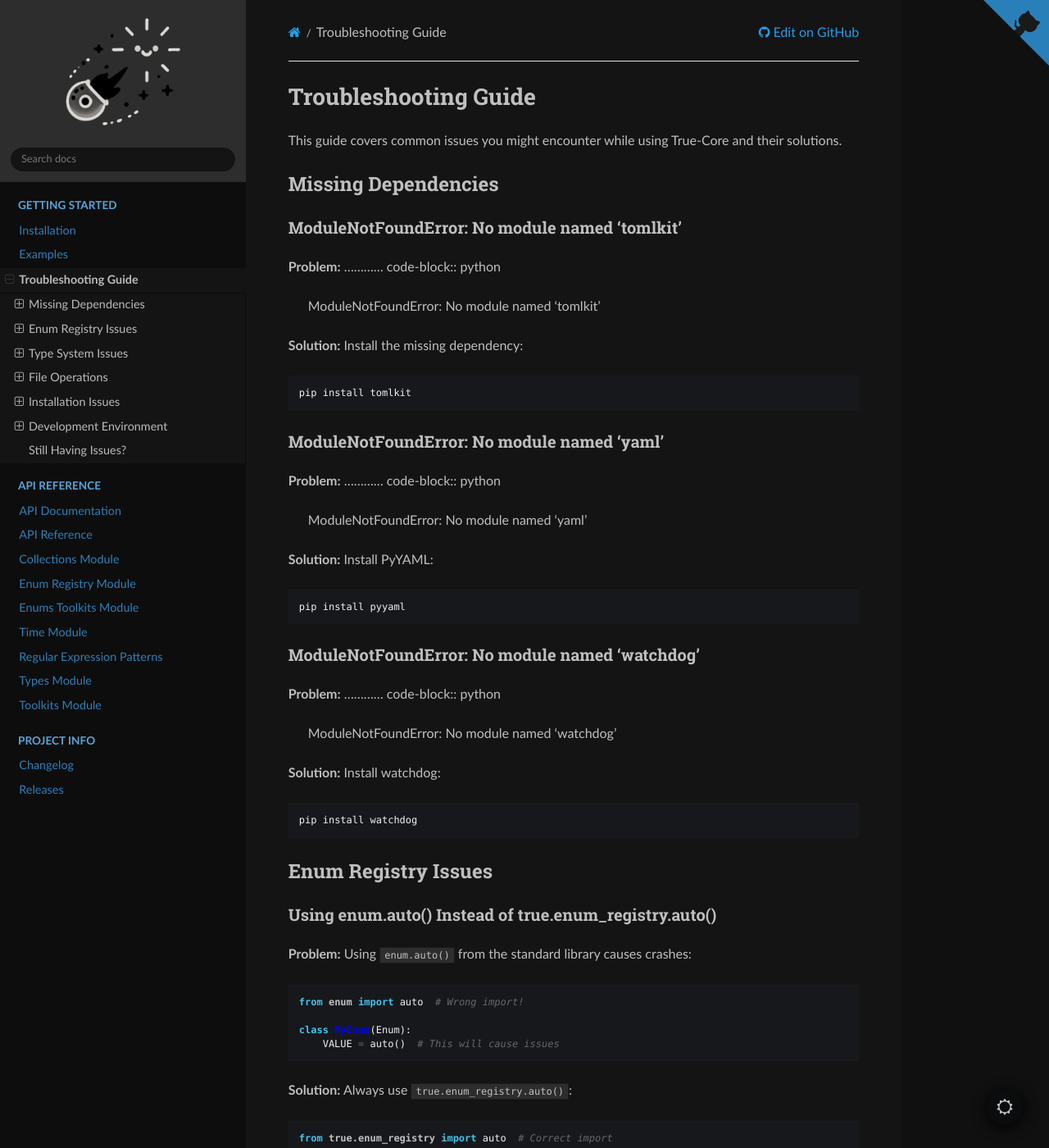
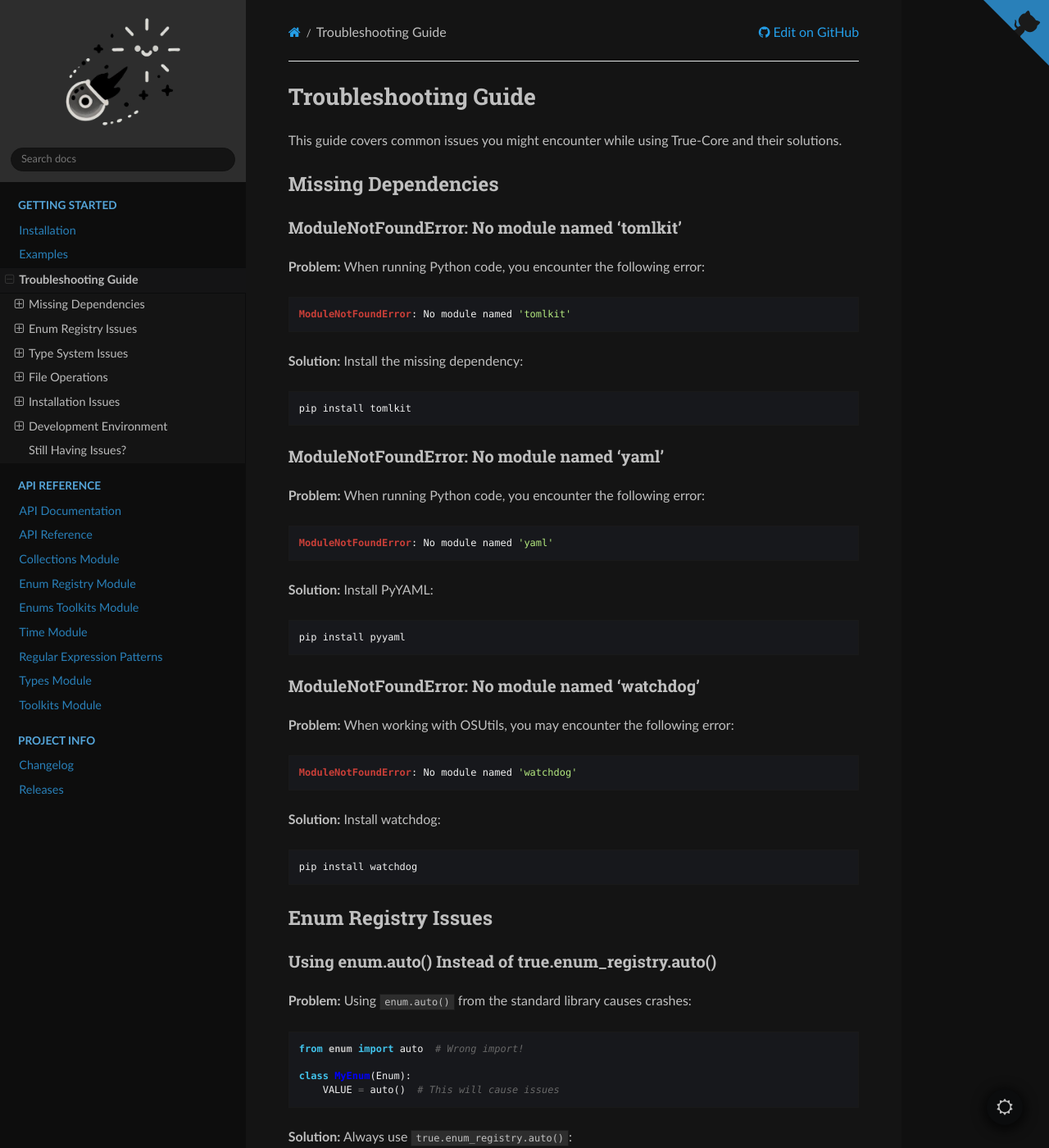
Before and after one commit to alaamer12/happy_core, a Sphinx documentation site: the page built from docs/source/troubleshooting.rst, in a window 1280 px wide and 1400 px high. Shown: the whole window at 82% size. Built offline with Sphinx 7.4.7 and the Read the Docs theme 3.1.0, drawn with Linux system fonts in a browser that asks for light colours.

Commit message:
more consistent

```diff
--- a/docs/source/changelog.rst
+++ b/docs/source/changelog.rst
@@ -7,6 +7,7 @@ This section contains detailed changelogs for each version of True-Core.
    :maxdepth: 2
    :caption: Version History
 
+   changelogs/0.1.3
    changelogs/0.1.2
    changelogs/0.1.1
    changelogs/0.1.0
--- a/docs/source/conf.py
+++ b/docs/source/conf.py
@@ -42,7 +42,7 @@ html_css_files = [
 # GitHub repository
 html_context = {
     'display_github': True,
-    'github_user': 'true-core',
+    'github_user': 'alaamer12',
     'github_repo': 'true-core',
     'github_version': 'main',
 }
--- a/docs/source/releases.rst
+++ b/docs/source/releases.rst
@@ -12,6 +12,7 @@ Version History
    :maxdepth: 1
    :caption: Release Notes
 
+   changelogs/0.1.3
    changelogs/0.1.2
    changelogs/0.1.1
    changelogs/0.1.0
--- a/docs/source/troubleshooting.rst
+++ b/docs/source/troubleshooting.rst
@@ -9,7 +9,9 @@ Missing Dependencies
 ModuleNotFoundError: No module named 'tomlkit'
 ~~~~~~~~~~~~~~~~~~~~~~~~~~~~~~~~~~~~~~~~~~~~~~
 **Problem:**
-............ code-block:: python
+When running Python code, you encounter the following error:
+
+.. code-block:: python
 
     ModuleNotFoundError: No module named 'tomlkit'
 
@@ -23,7 +25,9 @@ Install the missing dependency:
 ModuleNotFoundError: No module named 'yaml'
 ~~~~~~~~~~~~~~~~~~~~~~~~~~~~~~~~~~~~~~~~~~~
 **Problem:**
-............ code-block:: python
+When running Python code, you encounter the following error:
+
+.. code-block:: python
 
     ModuleNotFoundError: No module named 'yaml'
 
@@ -37,7 +41,9 @@ Install PyYAML:
 ModuleNotFoundError: No module named 'watchdog'
 ~~~~~~~~~~~~~~~~~~~~~~~~~~~~~~~~~~~~~~~~~~~~~~~
 **Problem:**
-............ code-block:: python
+When working with OSUtils, you may encounter the following error:
+
+.. code-block:: python
 
     ModuleNotFoundError: No module named 'watchdog'
 
```
